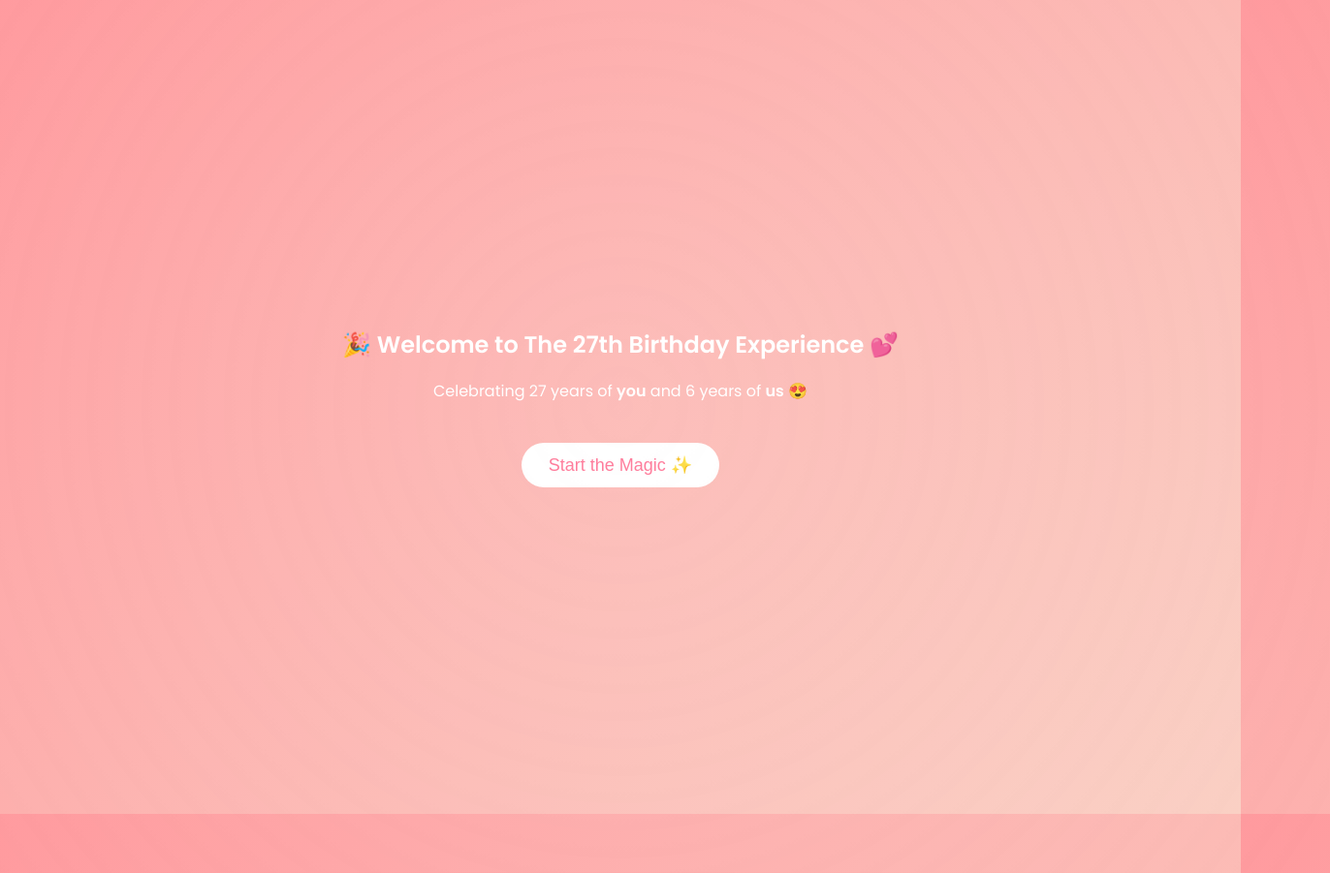
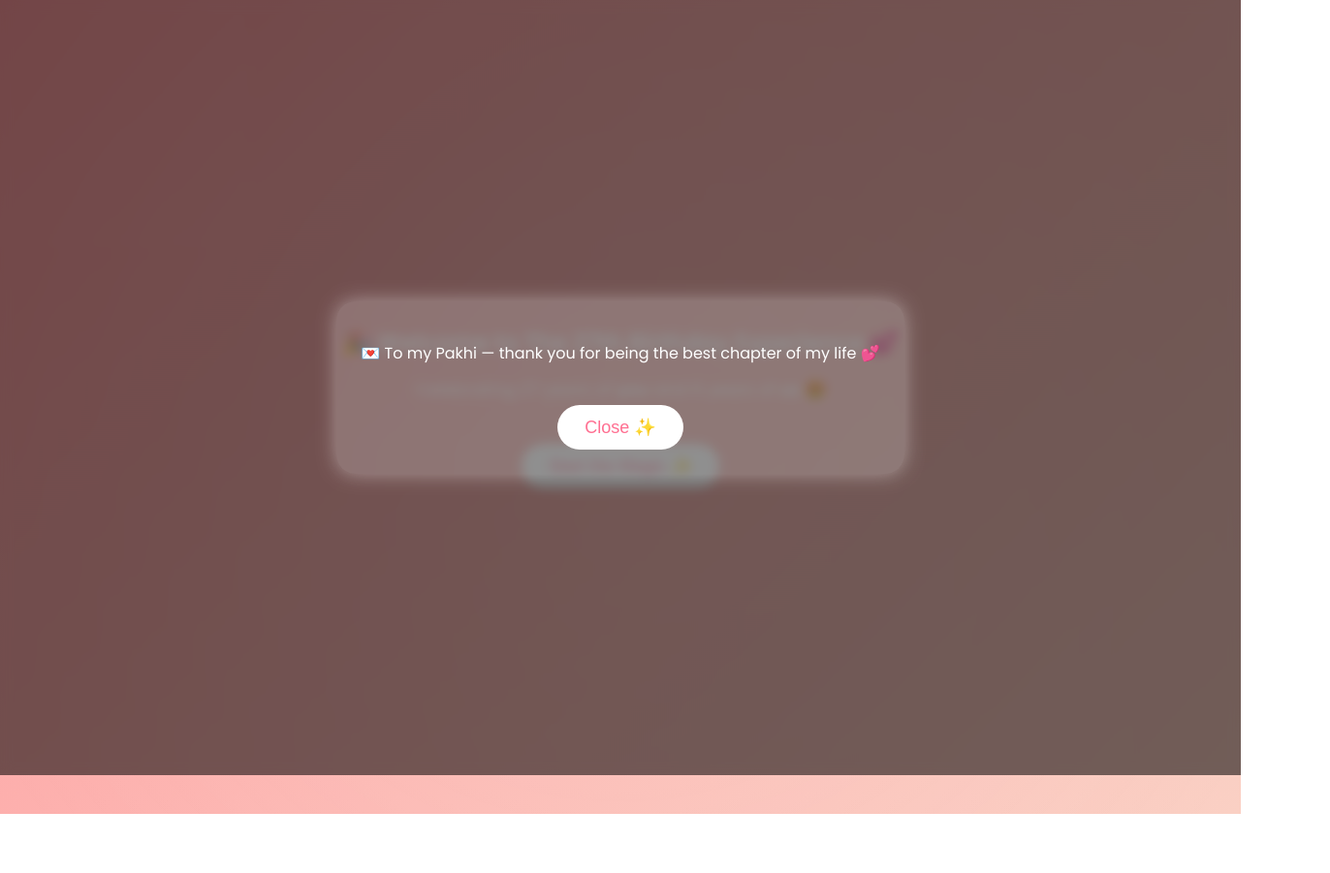
Before and after one commit to private47/pakhi-birthday, a plain HTML site: page index.html in a window 1280 px wide. Shown: the whole page at 97% size, 1372 px wide, since content can reach past the window. After the commit the page ends 840 px from the top, so only its background shows below. Drawn offline with nearby package versions, Linux system fonts and the light colour scheme.

Commit message:
Update style.css

```diff
--- a/style.css
+++ b/style.css
@@ -9,7 +9,6 @@ body {
   overflow: hidden;
 }
 
-/* layout basics */
 .screen {
   display: flex;
   flex-direction: column;
@@ -23,7 +22,7 @@ body {
 
 .hidden { display: none; }
 
-/* buttons */
+/* Buttons */
 button {
   margin-top: 25px;
   padding: 12px 28px;
@@ -35,11 +34,7 @@ button {
   cursor: pointer;
   transition: 0.3s;
 }
-
-button:hover {
-  transform: scale(1.05);
-  background-color: #ffe0eb;
-}
+button:hover { transform: scale(1.05); background-color: #ffe0eb; }
 
 /* --- INTRO --- */
 .fade-text { animation: fadeIn 2s ease-in; margin: 0 0 8px 0; }
@@ -47,42 +42,37 @@ button:hover {
 .typewriter {
   display: inline-block;
   max-width: 90vw;
+  font-size: 1.1rem;
   white-space: normal;
   word-break: break-word;
   overflow: hidden;
   border-right: 3px solid rgba(255,255,255,0.9);
   animation: typing 4s steps(40,end) forwards, blink 0.75s step-end 5;
   margin-top: 10px;
+  transform: none;
 }
-
-@keyframes typing {
-  from { width: 0; }
-  to { width: 100%; }
-}
-@keyframes blink { 50% { border-color: transparent; } }
+@keyframes typing { from{width:0;} to{width:100%;} }
+@keyframes blink { 50%{border-color:transparent;} }
 
 .sparkles {
-  position: absolute;
-  top: 0; left: 0;
+  position: absolute; top: 0; left: 0;
   width: 100%; height: 100%;
   background: radial-gradient(circle at 50% 50%, rgba(255,255,255,0.12), transparent);
   animation: shimmer 4s infinite alternate;
   pointer-events: none;
   z-index: 0;
 }
-@keyframes shimmer {
-  0% { transform: scale(1); opacity: 0.7; }
-  100% { transform: scale(1.15); opacity: 1; }
-}
+@keyframes shimmer { 0%{opacity:0.7;} 100%{opacity:1;} }
 
 /* QUIZ */
 #question-box {
   background: rgba(255, 255, 255, 0.2);
   border-radius: 15px;
   padding: 25px;
-  width: 80%;
-  max-width: 450px;
+  width: 85%;
+  max-width: 460px;
   margin-top: 20px;
+  opacity: 0;
 }
 #options button {
   display: block;
@@ -100,10 +90,10 @@ button.wrong { background:#ffb3b3; color:#660000; animation: shake 0.4s; }
 
 /* MEMORIES */
 #memory-container img {
-  width: 80%;
-  max-width: 400px;
+  width: 80%; max-width: 400px;
   border-radius: 20px;
   box-shadow: 0 0 15px rgba(255,255,255,0.6);
+  opacity: 0;
 }
 #memory-caption {
   margin-top: 15px;
@@ -111,6 +101,7 @@ button.wrong { background:#ffb3b3; color:#660000; animation: shake 0.4s; }
   background: rgba(255,255,255,0.2);
   padding: 10px;
   border-radius: 12px;
+  opacity: 0;
 }
 
 /* FINALE */
@@ -121,58 +112,63 @@ button.wrong { background:#ffb3b3; color:#660000; animation: shake 0.4s; }
   margin: 20px;
   box-shadow: 0 0 20px #ffb6c1;
   overflow: hidden;
-  width: 200px;
-  height: 200px;
-  background: linear-gradient(135deg, rgba(255,255,255,0.06), transparent);
+  width: 200px; height: 200px;
 }
 #pakhi-photo { width: 100%; height: 100%; object-fit: cover; }
 
 /* Secret Button */
 #secretBtn {
   position: fixed;
-  bottom: 15px;
-  right: 15px;
+  bottom: 15px; right: 15px;
   font-size: 26px;
   background: none;
   border: none;
   cursor: pointer;
   animation: floatBtn 3s ease-in-out infinite;
-  z-index: 20;
+  z-index: 15;
 }
 @keyframes floatBtn {
-  0%,100% { transform: translateY(0); }
-  50% { transform: translateY(-5px); }
+  0%,100%{transform:translateY(0);}50%{transform:translateY(-5px);}
 }
 
-#surprise {
-  position: absolute;
-  bottom: 80px;
+/* Surprise Overlay */
+#surpriseOverlay {
+  position: fixed; inset: 0;
+  background: rgba(0,0,0,0.55);
+  backdrop-filter: blur(6px);
+  display: flex;
+  justify-content: center;
+  align-items: center;
+  z-index: 30;
+}
+#surpriseBox {
   background: rgba(255,255,255,0.2);
-  border-radius: 15px;
-  padding: 20px;
+  border-radius: 20px;
+  padding: 25px;
   max-width: 80%;
-  box-shadow: 0 0 10px rgba(255,255,255,0.4);
-  z-index: 4;
+  color: #fff;
+  box-shadow: 0 0 20px rgba(255,255,255,0.4);
+  animation: fadeInUp 0.5s ease;
 }
 
-/* Floating Hearts */
+@keyframes fadeInUp {
+  from { opacity: 0; transform: translateY(20px); }
+  to { opacity: 1; transform: translateY(0); }
+}
+
+/* Floating hearts */
 #love-animation {
-  position: fixed;
-  top: 0; left: 0;
+  position: fixed; top: 0; left: 0;
   width: 100%; height: 100%;
-  pointer-events: none;
-  overflow: hidden;
-  z-index: 1;
+  pointer-events: none; overflow: hidden; z-index: 1;
 }
 .love {
-  position: absolute;
-  font-size: 2em;
-  color: #ff4e88;
+  position: absolute; font-size: 2em; color: #ff4e88;
   animation: floatLove 5s linear infinite;
 }
 @keyframes floatLove {
-  0% { transform: translateY(100vh) scale(0.5); opacity: 1; }
-  100% { transform: translateY(-10vh) scale(1.5); opacity: 0; }
+  0%{transform:translateY(100vh) scale(0.5);opacity:1;}
+  100%{transform:translateY(-10vh) scale(1.5);opacity:0;}
 }
 
 /* fade helper */
```
